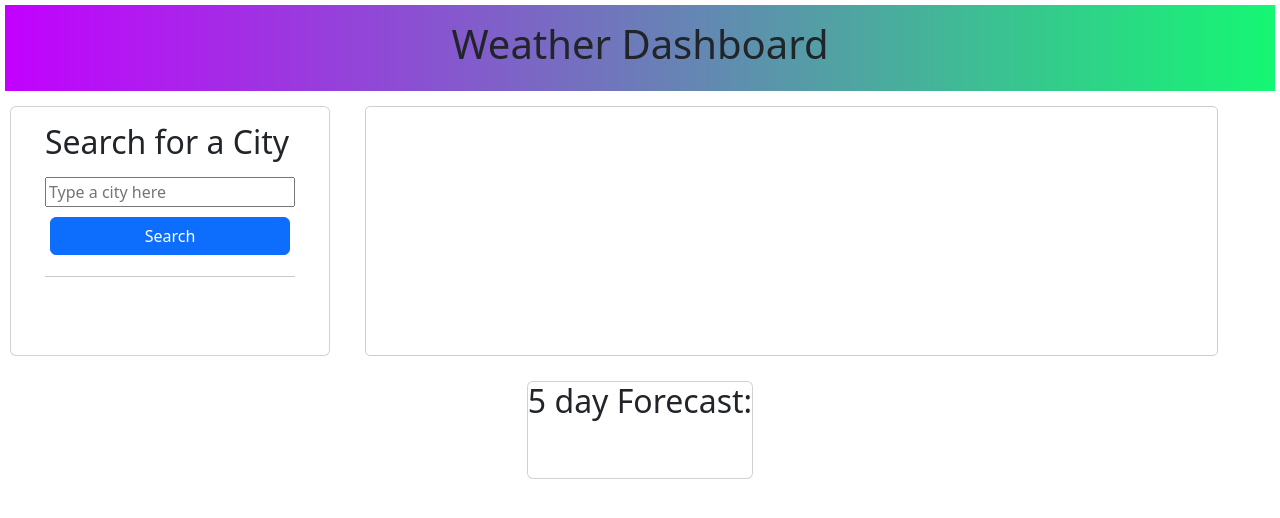
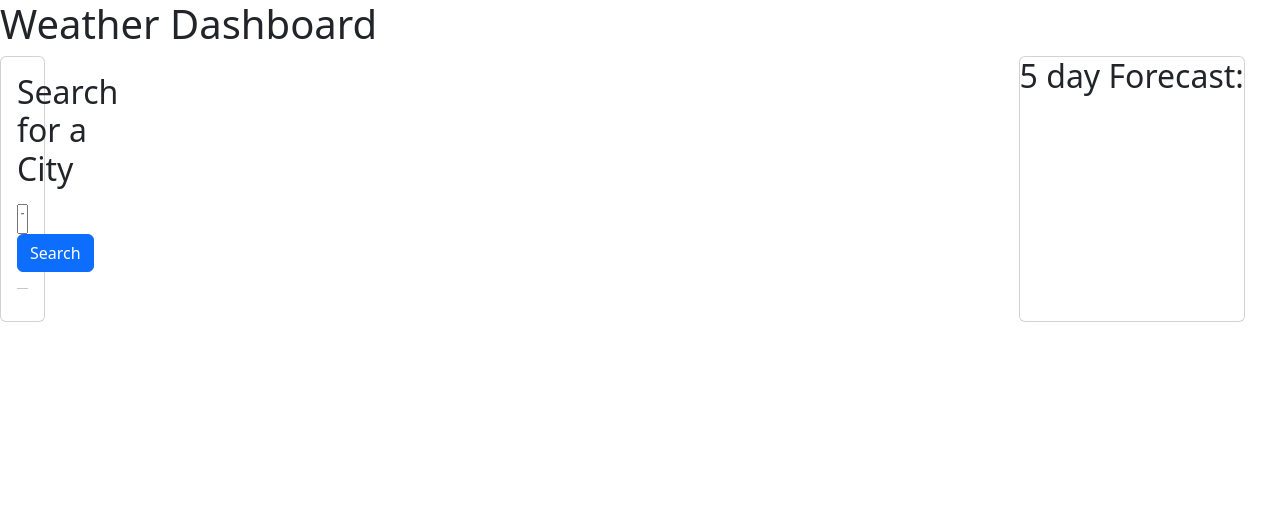
Before and after one commit to Johanstraus/Homework6, a plain HTML site: page index.html in a window 1280 px wide. Drawn offline with nearby package versions, Linux system fonts and the light colour scheme.

Commit message:
update of css file

```diff
--- a/Assets/style.css
+++ b/Assets/style.css
@@ -8,95 +8,4 @@ main {
     width: 350px;
     display: flex;
     flex-basis: 100px;
-
 }
-.headmain {
-    display: flex;
-    justify-content: center;
-    width: auto;
-    padding: 15px;
-    margin: 5px;
-    background-image: linear-gradient(90deg, rgb(195, 0, 255), rgb(21, 247, 115));
-}
-
-.card-body {
-    display: flex;
-    flex-direction: column;
-    align-items: center;
-}
-
-.card.col-4 {
-    margin: 10px;
-    width: 20em;
-}
-
-.btn.btn-primary{
-    margin-top: 10px;
-    width: 15em;
-}
-
-.custom-fiveday {
-    margin: auto auto;
-    align-items: center;
-}
-
-.custom-forecast {
-    display: block;
-    margin: 10px;
-    border: 1px solid rgb(206, 206, 206);
-    border-radius: 5px;
-    flex: 0 0 auto;
-    max-height: 300px;
-    height: 250px;
-}
-
-.forecast .uvi {
-    border-radius: 2px;
-    border-width: 10px;
-}
-
-#citysearch {
-    display: flex;
-    flex-wrap: wrap;
-    flex-direction: column;
-}
-
-button {
-    margin: 5px;
-}
-
-.fiveday {
-    display: flex;
-    margin: 25px;
-    justify-content: center;
-}
-
-.city {
-    display: flex;
-}
-
-.fivedaycard{
-    text-align: center;
-    background-color: rgba(77, 148, 206, 0.719);
-    margin: 10px;
-    width: 200px;
-    border-radius: 10px;
-}
-
-/* UV Index */
-
-.uvi-low {
-    background-color: green;
-}
-.uvi-moderate {
-    background-color: yellow;
-}
-.uvi-high {
-    background-color: orange;
-}
-.uvi-very {
-    background-color: red;
-}
-.uvi-xtreme {
-    background-color: purple;
-}
```
